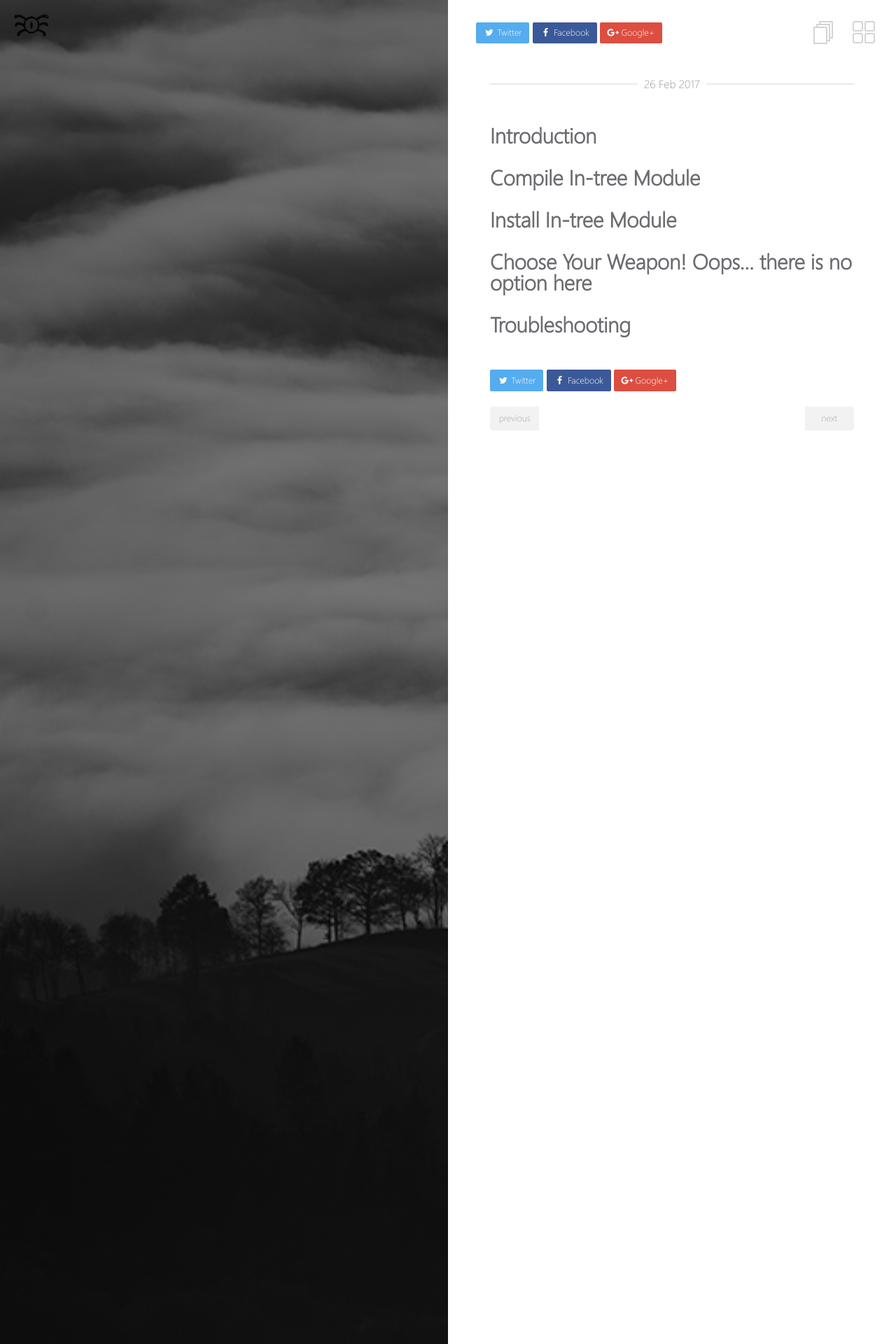
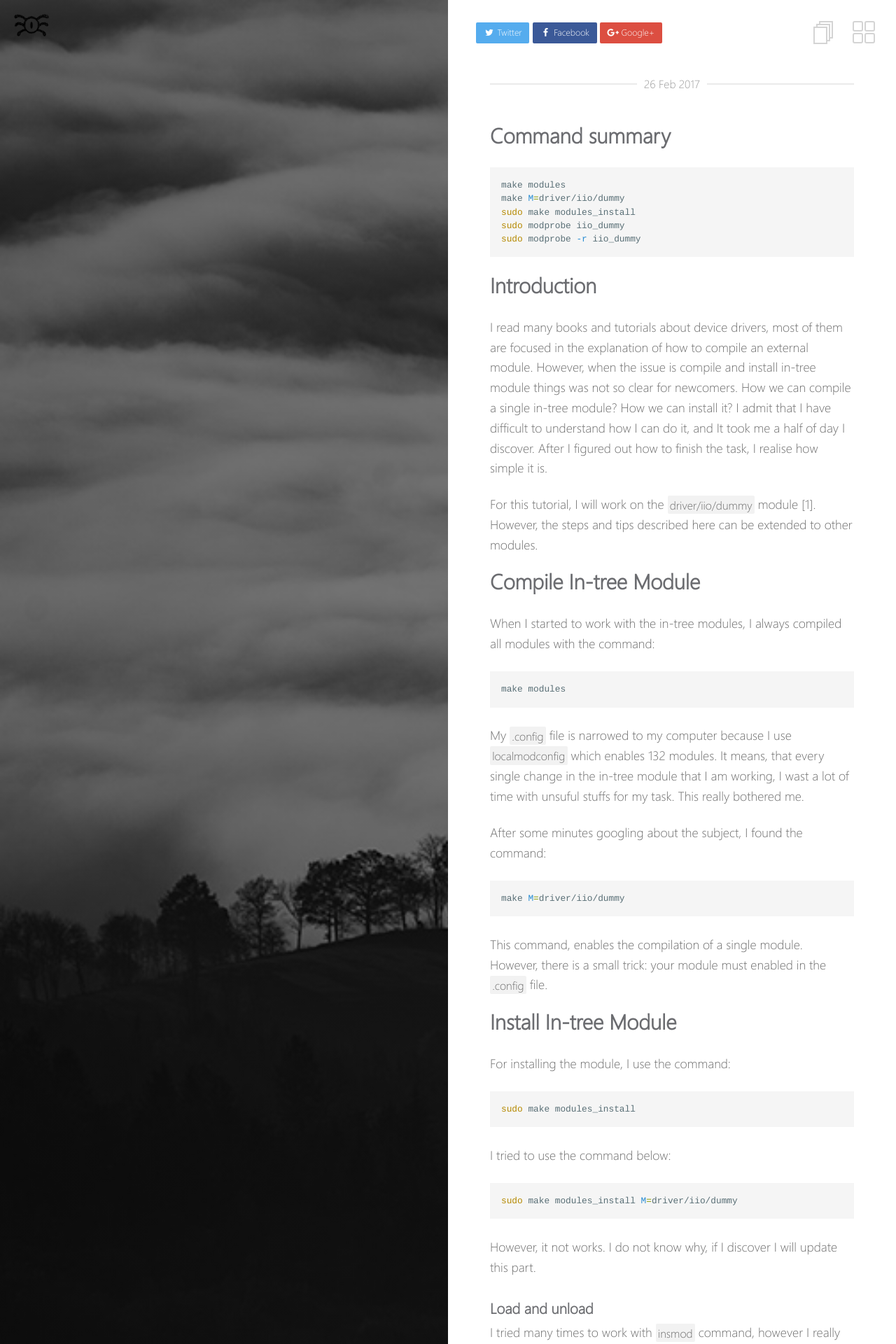
Before and after one commit to oslongjourney/oslongjourney.github.io, a Jekyll site: the page built from _posts/device-drivers-linux/2017-02-26-compile-in-tree-kernel-module.md, in a window 1280 px wide. Shown: the top 1920 px of the page at 70% size. Built offline with Jekyll 4.4.1, drawn with Linux system fonts in a browser that asks for light colours; some of the changed text lies outside the part shown.

Commit message:
First draft of in-kernel post

```diff
--- a/_posts/device-drivers-linux/2017-02-26-compile-in-tree-kernel-module.md
+++ b/_posts/device-drivers-linux/2017-02-26-compile-in-tree-kernel-module.md
@@ -6,12 +6,75 @@ published: true
 categories: linux-kernel
 ---
 
+[//]: <> (TODO: REVISAR)
+
+## Command summary
+
+{% highlight bash %}
+make modules
+make M=driver/iio/dummy
+sudo make modules_install
+sudo modprobe iio_dummy
+sudo modprobe -r iio_dummy
+{% endhighlight %}
+
 ## Introduction
+
+I read many books and tutorials about device drivers, most of them are focused in the explanation of how to compile an external module. However, when the issue is compile and install in-tree module things was not so clear for newcomers. How we can compile a single in-tree module? How we can install it? I admit that I have difficult to understand how I can do it, and It took me a half of day I discover. After I figured out how to finish the task, I realise how simple it is.
+
+For this tutorial, I will work on the `driver/iio/dummy` module [1]. However, the steps and tips described here can be extended to other modules.
 
 ## Compile In-tree Module
 
+When I started to work with the in-tree modules, I always compiled all modules with the command:
+
+{% highlight bash %}
+make modules
+{% endhighlight %}
+
+My `.config` file is narrowed to my computer because I use `localmodconfig` which enables 132 modules. It means, that every single change in the in-tree module that I am working, I wast a lot of time with unsuful stuffs for my task. This really bothered me.
+
+After some minutes googling about the subject, I found the command:
+
+{% highlight bash %}
+make M=driver/iio/dummy
+{% endhighlight %}
+
+This command, enables the compilation of a single module. However, there is a small trick: your module must enabled in the `.config` file.
+
 ## Install In-tree Module
 
-## Choose Your Weapon! Oops... there is no option here
+For installing the module, I use the command:
 
-## Troubleshooting
+{% highlight bash %}
+sudo make modules_install
+{% endhighlight %}
+
+I tried to use the command below:
+
+{% highlight bash %}
+sudo make modules_install M=driver/iio/dummy
+{% endhighlight %}
+
+However, it not works. I do not know why, if I discover I will update this part.
+
+### Load and unload
+
+I tried many times to work with `insmod` command, however I really suffer with it and I realise why people always recommend to use `modprobe`. To understand how the load works, keep in mind that all drivers installed in the system can be find in `/lib/modules/$(uname -r)`. Also, it is important to know that `modprobe` command is a wrapper for `insmod` and `rmmod`. Use `modprobe` make the work with load and unload module easy, because it handles decencies.
+
+After the installation, you just need to load the module with the command:
+
+{% highlight bash %}
+sudo modprobe iio_dummy
+{% endhighlight %}
+
+To remove the module, use:
+
+{% highlight bash %}
+sudo modprobe -r iio_dummy
+{% endhighlight %}
+
+## Rereference
+
+1. [Link to a question in askubuntu that helped me](https://askubuntu.com/questions/168279/how-do-i-build-a-single-in-tree-kernel-module)
+2. [IIO tasks proposed by Daniel Baluta](https://kernelnewbies.org/IIO_tasks)
```
Also changed, not shown: _posts/device-drivers-linux/2017-02-26-Kernel-compilation-and-installation.md (+16 -12 lines).
